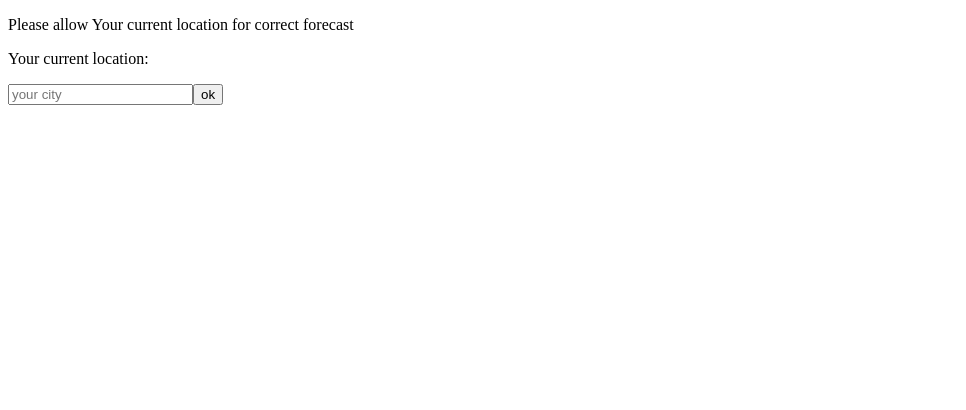
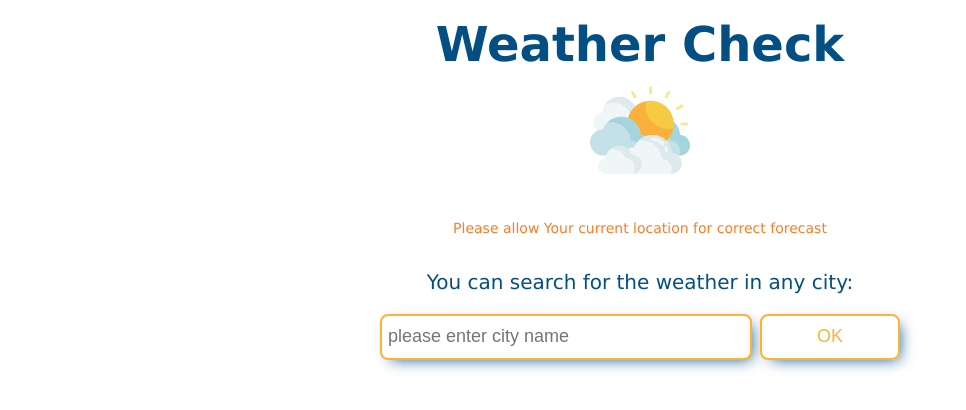
Before and after one commit to elinako/weather-check, a React (Create React App) app: page / in a window 1280 px wide. Shown: the top 410 px of the page, without its empty margins (0-966 px from the left). Built offline with nearby package versions, Linux system fonts and the light colour scheme; no server answers.

Commit message:
added firt styles

```diff
--- a/src/components/MainPage/MainPage.js
+++ b/src/components/MainPage/MainPage.js
@@ -5,8 +5,9 @@ import {
   axiosForecast,
   axiosCurrentWeather,
 } from "../../helpers/searchAPI";
-import WeatherCardForCurrentCity from "../WeatherCardForCurrentCity/WeatherCardForCurrentCity";
-import Loader from "../../helpers/Loader";
+import WeatherCardForCurrentCity from "../WeatherCardForCurrentCity/WeatherCardForCurrentCity.jsx";
+import Loader from "../../helpers/loader/Loader";
+import styles from "../MainPage/MainPageStyles.module.css";
 
 const MainPage = () => {
   const [latitude, setLatitude] = useState("");
@@ -53,18 +54,30 @@ const MainPage = () => {
 
   return (
     <>
+      <h2 className={styles.title}>Weather Check</h2>
+
       {!cityFromLocation && (
-        <p>Please allow Your current location for correct forecast</p>
+        <p className={styles.locationNotific}>
+          Please allow Your current location for correct forecast
+        </p>
       )}
-      <p>Your current location: {cityFromLocation}</p>
-      <SearchCityInput />
+      {cityFromLocation && (
+        <h3 className={styles.cityName}>
+          Your current location: {cityFromLocation}
+        </h3>
+      )}
+      <div className={styles.searchContainer}>
+        <p>You can search for the weather in any city:</p>
+        <SearchCityInput />
+      </div>
+
       {loadedCurrent && loadedForecast ? (
         <WeatherCardForCurrentCity
           weatherProp={weather}
           forecastProp={forecast}
         />
       ) : (
-        <Loader />
+        <Loader className={styles.loader} />
       )}
     </>
   );
--- /dev/null
+++ b/src/components/MainPage/MainPageStyles.module.css
@@ -0,0 +1,46 @@
+.locationNotific {
+  display: flex;
+  justify-content: center;
+  margin-top: 4vh;
+  font-family: "Lucida Sans", sans-serif;
+  color: #ff7b25;
+  font-size: 14px;
+}
+
+.title {
+  display: block;
+  text-align: center;
+  margin-top: 2vh;
+  font-size: 48px;
+  font-family: "Lucida Sans", sans-serif;
+  color: #034f84;
+}
+
+.title::after {
+  content: "";
+  display: block;
+  margin: 1vh auto;
+  width: 100px;
+  height: 100px;
+  background-image: url("../../img//cloudy.svg");
+  background-size: contain;
+}
+
+.cityName {
+  display: block;
+  text-align: center;
+  font-size: 32px;
+  font-family: "Lucida Sans", sans-serif;
+  color: #034f84;
+  margin-top: 1vh;
+}
+
+.searchContainer {
+  display: flex;
+  align-items: center;
+  margin-top: 1vh;
+  flex-direction: column;
+  font-size: 20px;
+  font-family: "Lucida Sans", sans-serif;
+  color: #034f84;
+}
--- a/src/components/SearchCityInput/SearchCityInput.jsx
+++ b/src/components/SearchCityInput/SearchCityInput.jsx
@@ -8,7 +8,8 @@ import {
 
 import WeatherCardForSearchCity from "../WeatherCardForSearchCity/WeatherCardForSearchCity";
 import notification from "../../helpers/notification";
-import Loader from "../../helpers/Loader";
+import Loader from "../../helpers/loader/Loader";
+import styles from "../SearchCityInput/SearchCityStyles.module.css";
 
 const SearchCityInput = () => {
   const [city, setCityName] = useState("");
@@ -67,14 +68,15 @@ const SearchCityInput = () => {
 
   return (
     <>
-      <form onSubmit={handleSubmit}>
+      <form onSubmit={handleSubmit} className={styles.form}>
         <input
+          className={styles.input}
           type="text"
-          placeholder="your city"
+          placeholder="please enter city name"
           value={city}
           onChange={(e) => setCityName(e.target.value)}
         />
-        <button>ok</button>
+        <button className={styles.submitButton}>OK</button>
       </form>
 
       {isSubmitted && (
--- /dev/null
+++ b/src/components/SearchCityInput/SearchCityStyles.module.css
@@ -0,0 +1,44 @@
+.input {
+  width: 360px;
+  height: 40px;
+  border: 2px solid #feb236;
+  border-radius: 8px;
+  padding-left: 6px;
+  box-shadow: 5px 5px 15px -6px #034f84;
+  font-size: 18px;
+}
+
+.input:focus {
+  border: 2px solid #feb236;
+  border-radius: 8px;
+  outline: 0;
+  box-shadow: 0px 0px 10px 6px rgba(227, 179, 64, 0.2) inset;
+}
+
+.form {
+  width: 520px;
+  display: flex;
+  justify-content: space-between;
+}
+
+.submitButton {
+  width: 140px;
+  height: 46px;
+  border-radius: 8px;
+  background-color: transparent;
+  border: 2px solid #feb236;
+  color: #feb236;
+  font-size: 18px;
+  cursor: pointer;
+  box-shadow: 5px 5px 15px -6px #034f84;
+}
+
+.submitButton:hover {
+  border: 2px solid white;
+  color: white;
+  background-color: #feb236;
+}
+
+.submitButton:focus {
+  outline: 0;
+}
--- a/src/components/WeatherCardForCurrentCity/WeatherCardForCurrentCity.js
+++ /dev/null
@@ -1,39 +0,0 @@
-import React from "react";
-import moment from "moment";
-
-const kelvinConstant = 273.15;
-
-const WeatherCardForCurrentCity = ({ weatherProp, forecastProp }) => {
-  return (
-    <>
-      <h2>Weather for your current location:</h2>
-      <p>{weatherProp.name}</p>
-      <h2>Todays weather</h2>
-      <p>Temperature: {Math.round(weatherProp.main.temp)} &deg;C</p>
-      <p>Feels like: {Math.round(weatherProp.main.feels_like)} &deg;C</p>
-      <p>Humidity: {weatherProp.main.humidity} %</p>
-      <p>Pressure: {weatherProp.main.pressure} mb</p>
-      <p>Description: {weatherProp.weather[0].description}</p>
-      <h1>Forecast</h1>
-      {forecastProp.daily.map((day) => {
-        const date = moment(Number(`${day.dt}000`)).format("dddd D MMM");
-        return (
-          <li key={day.dt}>
-            <p>day: {date}</p>
-            <p>
-              temperature: {Math.round(day.temp.day - kelvinConstant)} &deg;C
-            </p>
-            <p>
-              feels like: {Math.round(day.feels_like.day - kelvinConstant)}{" "}
-              &deg;C
-            </p>
-            <p>weather: {day.weather[0].description}</p>
-            <p>wind speed: {day.wind_speed} m/s</p>
-          </li>
-        );
-      })}
-    </>
-  );
-};
-
-export default WeatherCardForCurrentCity;
--- /dev/null
+++ b/src/components/WeatherCardForCurrentCity/WeatherCardForCurrentCity.jsx
@@ -0,0 +1,52 @@
+import React from "react";
+import moment from "moment";
+import styles from "../WeatherCardForCurrentCity/WeatherCurrentStyles.module.css";
+
+const kelvinConstant = 273.15;
+
+const WeatherCardForCurrentCity = ({ weatherProp, forecastProp }) => {
+  return (
+    <>
+      <div className={styles.titleDiv}>
+        <h3 className={styles.headTitle}>Weather for your current location:</h3>
+        <p>{weatherProp.name}</p>
+      </div>
+      <div className={styles.currentCityWrapper}>
+        <div className={styles.currentWeatherContainer}>
+          <h2>Todays weather</h2>
+          <p>Temperature: {Math.round(weatherProp.main.temp)} &deg;C</p>
+          <p>Feels like: {Math.round(weatherProp.main.feels_like)} &deg;C</p>
+          <p>Humidity: {weatherProp.main.humidity} %</p>
+          <p>Pressure: {weatherProp.main.pressure} mb</p>
+          <p>Description: {weatherProp.weather[0].description}</p>
+        </div>
+
+        <div className={styles.forecastWrapper}>
+          <h4>Forecast</h4>
+          <div className={styles.forecastContainer}>
+            {forecastProp.daily.map((day) => {
+              const date = moment(Number(`${day.dt}000`)).format("dddd D MMM");
+              return (
+                <li key={day.dt}>
+                  <p>day: {date}</p>
+                  <p>
+                    temperature: {Math.round(day.temp.day - kelvinConstant)}{" "}
+                    &deg;C
+                  </p>
+                  <p>
+                    feels like:{" "}
+                    {Math.round(day.feels_like.day - kelvinConstant)} &deg;C
+                  </p>
+                  <p>weather: {day.weather[0].description}</p>
+                  <p>wind speed: {day.wind_speed} m/s</p>
+                </li>
+              );
+            })}
+          </div>
+        </div>
+      </div>
+    </>
+  );
+};
+
+export default WeatherCardForCurrentCity;
--- /dev/null
+++ b/src/components/WeatherCardForCurrentCity/WeatherCurrentStyles.module.css
@@ -0,0 +1,32 @@
+.titleDiv {
+  display: block;
+  text-align: center;
+}
+
+.currentCityWrapper {
+  display: flex;
+  margin: 0 auto;
+  width: 70vw;
+  justify-content: space-between;
+}
+
+.currentWeatherContainer {
+  display: flex;
+  flex-direction: column;
+  align-items: center;
+}
+
+.forecastContainer {
+  display: flex;
+  flex-direction: row;
+  width: 700px;
+  align-items: center;
+  flex-wrap: wrap;
+}
+
+.forecastContainer li {
+  list-style: none;
+  margin-right: 10px;
+  margin-bottom: 10px;
+  box-shadow: 5px 5px 15px -6px #034f84;
+}
--- a/src/helpers/Loader.jsx
+++ b/src/helpers/loader/Loader.jsx
@@ -1,10 +1,12 @@
 import React from "react";
 import Loader from "react-loader-spinner";
+import styles from "../loader/LoaderStyles.module.css";
 
 export default class App extends React.Component {
   render() {
     return (
       <Loader
+        className={styles.loader}
         type="TailSpin"
         color="#00BFFF"
         height={80}
--- /dev/null
+++ b/src/helpers/loader/LoaderStyles.module.css
@@ -0,0 +1,4 @@
+.loader {
+  display: flex;
+  justify-content: center;
+}
```
Also changed, not shown: src/img/cloudy.svg (added).
